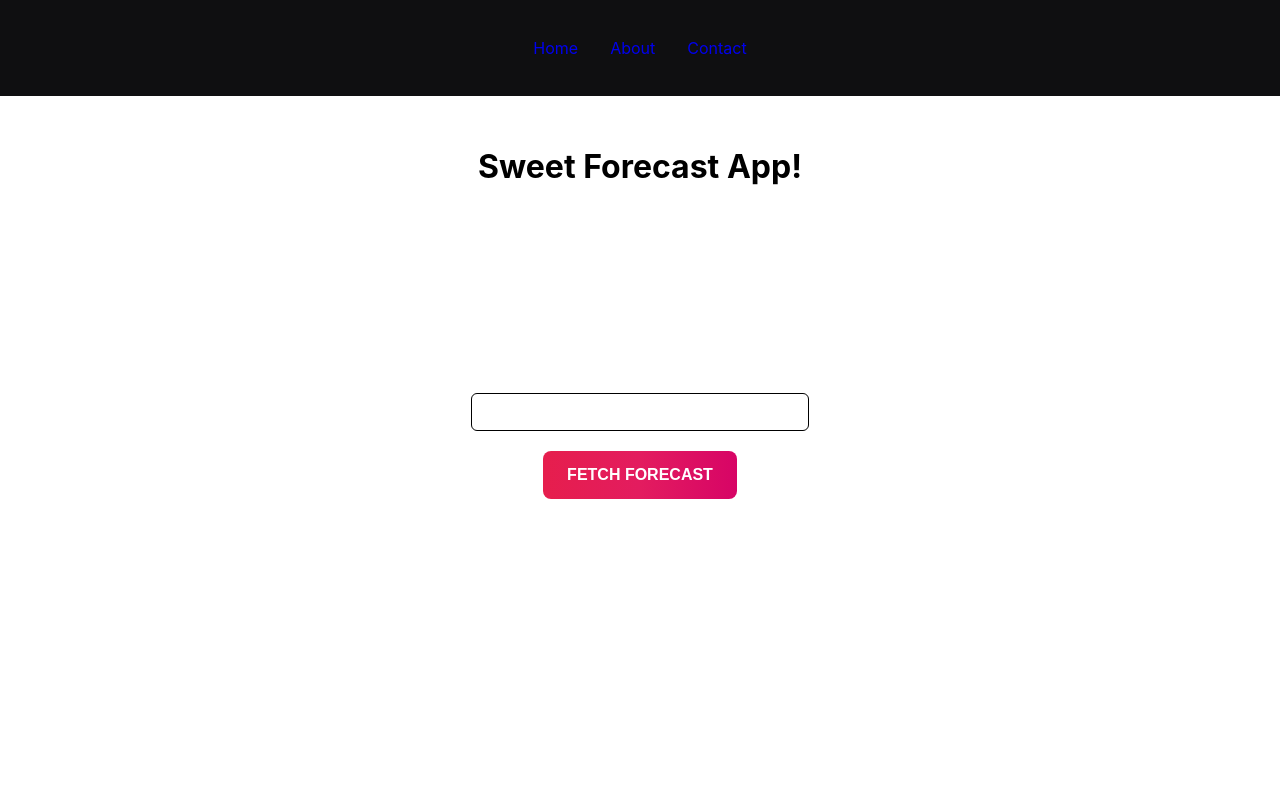
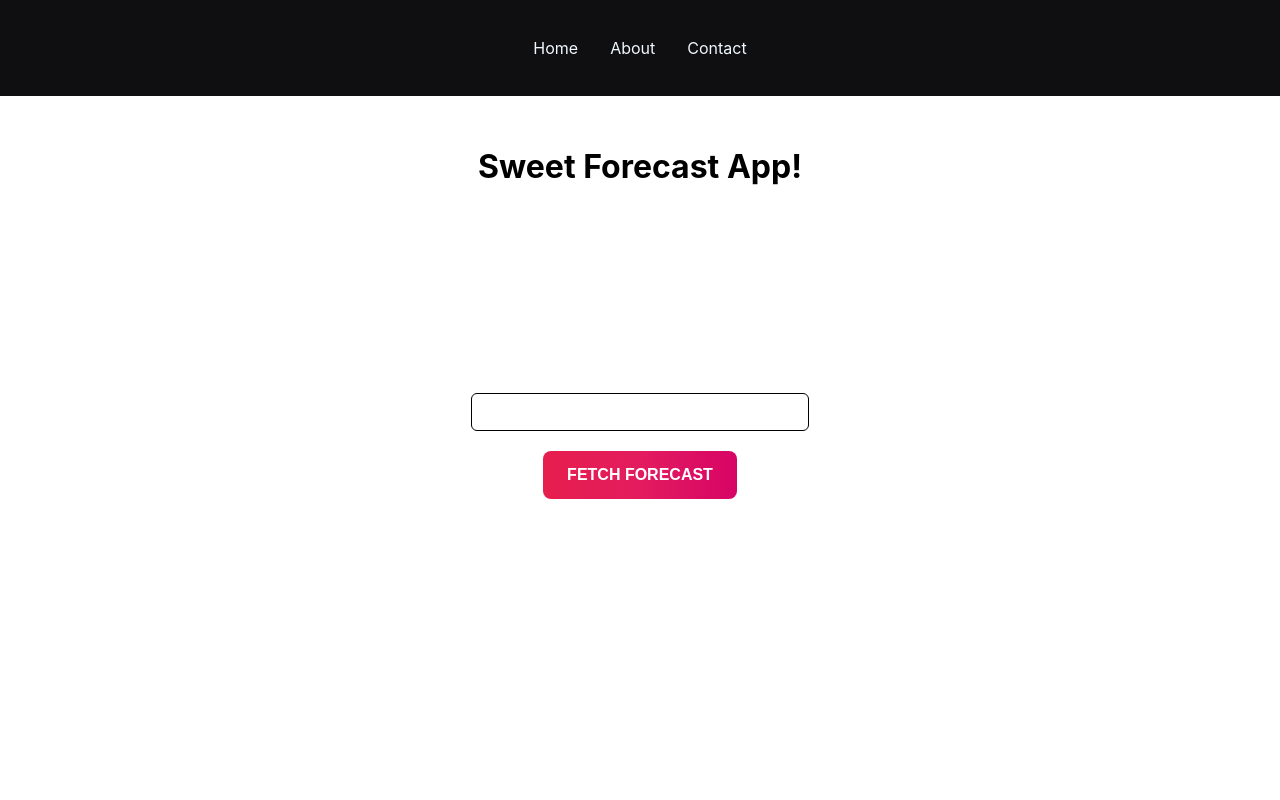
Before and after one commit to Majchrzak202/ForecastApp-, a React (Create React App) app: page / in a window 1280 px wide. Shown: the top 800 px of the page. Built offline with nearby package versions, Linux system fonts and the light colour scheme.

Commit message:
Added a style to Navbar Links

```diff
--- a/src/Components/UI/Navbar.css
+++ b/src/Components/UI/Navbar.css
@@ -4,12 +4,13 @@
     align-items: center;
     min-height: 12vh;
     background-color: rgb(15, 15, 17);
-    color: aliceblue;
+
 }
 
 .navlink {
     display: block;
     margin: 1em;
     text-decoration: none;
+    color: aliceblue;
 
 }
```
